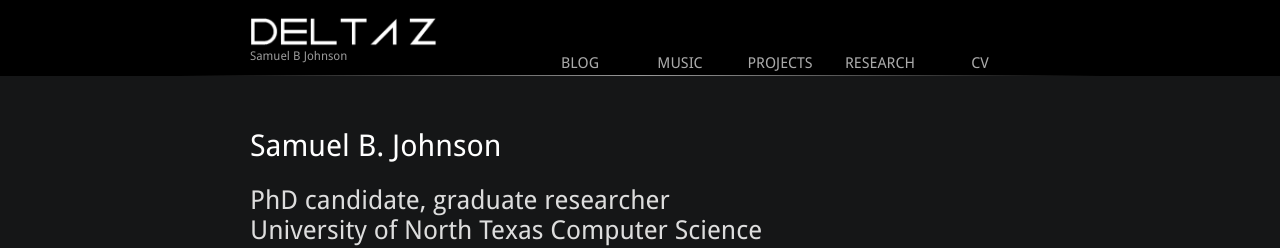
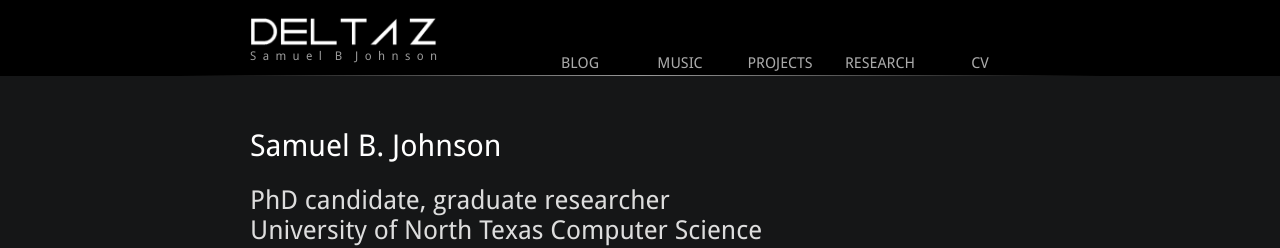
Before and after one commit to deltaz0/deltaz0.github.io, a Jekyll site: the page built from index.md, in a window 1280 px wide. Shown: the top 248 px of the page. Built offline with Jekyll 4.4.1, drawn with Linux system fonts in a browser that asks for light colours; our own code applies the rules of GitHub Pages for plain Markdown files.

Commit message:
Update default.html

```diff
--- a/_layouts/default.html
+++ b/_layouts/default.html
@@ -12,7 +12,7 @@
 <a href="/">
 <div class="logo">
 <img src="/images/dzlogo2.png" />
-<p>Samuel B Johnson</p>
+	<p>S a m u e l &nbsp;B &nbsp;J o h n s o n<span></span></p>
 </div>
 </a>
 <div class="navbar">
```
